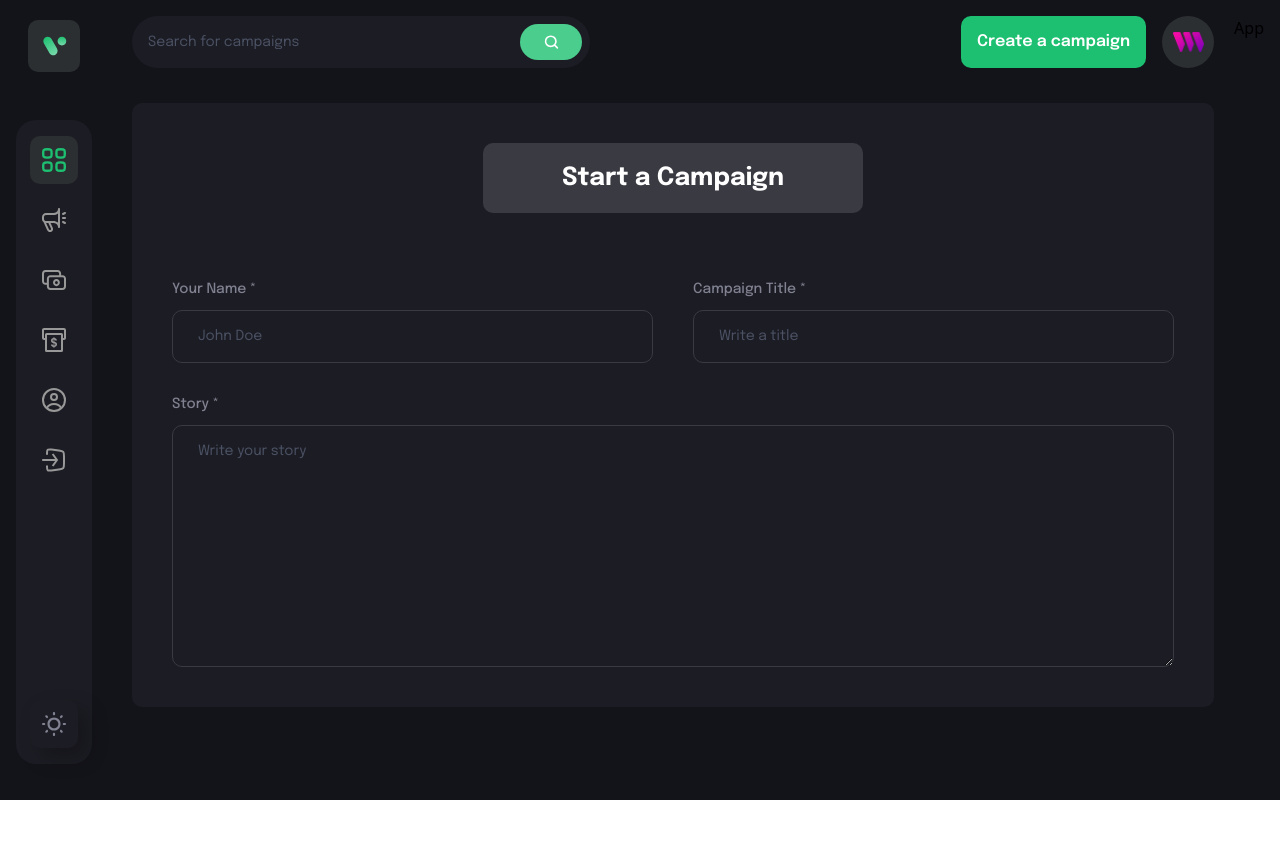
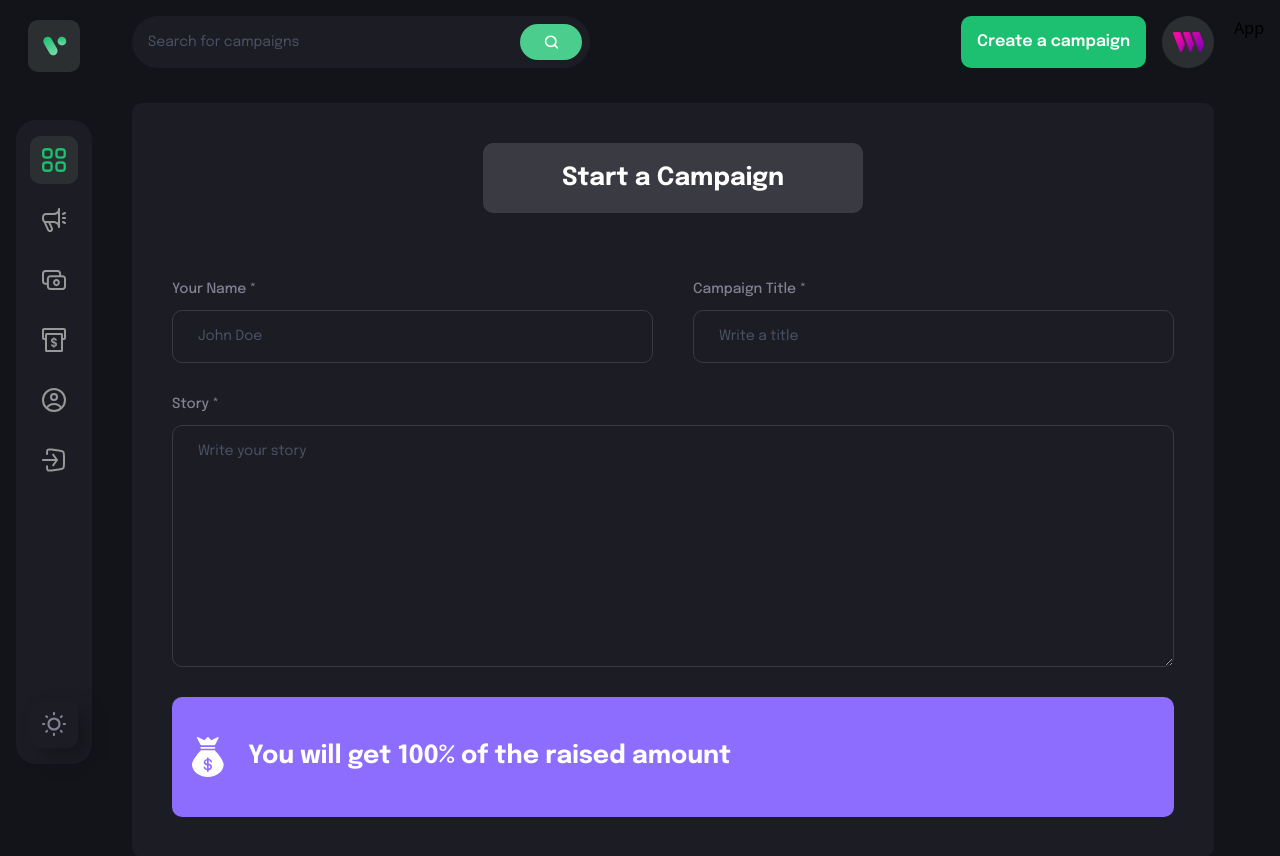
Before and after one commit to tla111/crowdfunding-web3, a React (Vite) app in the folder client/: page /create-campaign in a window 1280 px wide. Shown: the top 856 px of the page. Before the commit the page ends 800 px from the top, so only its background shows below. Built offline with nearby package versions, Linux system fonts and the light colour scheme; what @thirdweb-dev/react would draw is missing.

Commit message:
description for refunded done

```diff
--- a/client/src/pages/CreateCampaign.jsx
+++ b/client/src/pages/CreateCampaign.jsx
@@ -55,6 +55,11 @@ const CreateCampaign = () => {
           handleChange={(e) => handleFormFieldChange('description', e)}
         />
 
+        <div className="w-full flex justify-start items-center p-4 bg-[#8c6dfd] h-[120px] rounded-[10px]">
+          <img src={money} alt="money" className="w-[40px] h-[40px] object-contain" />
+          <h4 className="font-epilogue font-bold text-[25px] text-white ml-[20px]">You will get 100% of the raised amount</h4>
+        </div>
+
       </form>
 
 
```
